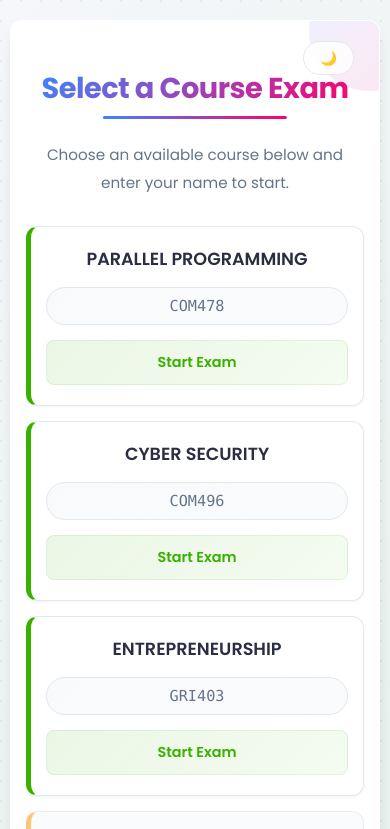
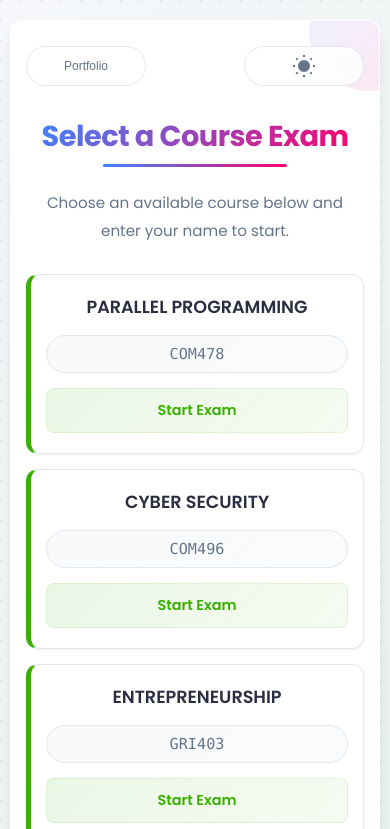
Before and after one commit to tariqahmaad/quizlet, a plain HTML site: page index.html in a window 390 px wide. Shown: the top 829 px of the page. Drawn offline with Linux system fonts and the light colour scheme.

Commit message:
Enhance theme toggle functionality by updating icon display and adding animation. Introduce a new top buttons row in the layout for better alignment of the theme toggle and portfolio button. Update CSS for responsive design and improved user experience.

```diff
--- a/index.html
+++ b/index.html
@@ -13,11 +13,15 @@
 
 <body>
     <div class="container">
+        <div class="top-buttons-row">
+            <button id="portfolio-btn" class="portfolio-btn"
+                onclick="window.open('https://tariqahmaad.github.io/', '_blank')">Portfolio</button>
+            <button id="theme-toggle-btn" class="theme-toggle" aria-label="Toggle theme">
+                <span class="theme-icon" aria-hidden="true"></span>
+            </button>
+        </div>
         <h1>Select a Course Exam</h1>
         <p>Choose an available course below and enter your name to start.</p>
-
-        <!-- Theme Toggle Button -->
-        <button id="theme-toggle-btn" class="theme-toggle">Toggle Theme</button>
 
         <div class="course-grid">
 
--- a/index_script.js
+++ b/index_script.js
@@ -27,9 +27,34 @@ const LOCAL_STORAGE_THEME_KEY = 'themePreference';
 
 function applyTheme(theme) {
     document.documentElement.dataset.theme = theme;
-    // Optional: Update button text/icon if needed
+    // Update the theme icon
     if (themeToggleButton) {
-        themeToggleButton.textContent = theme === 'dark' ? '☀️' : '🌙';
+        const iconSpan = themeToggleButton.querySelector('.theme-icon');
+        if (iconSpan) {
+            iconSpan.innerHTML = theme === 'dark' ? `
+                <svg class="icon-moon" width="24" height="24" viewBox="0 0 24 24" fill="none" xmlns="http://www.w3.org/2000/svg">
+                  <path d="M21 12.79A9 9 0 0 1 12.79 3a7 7 0 1 0 8.21 9.79z" stroke="currentColor" stroke-width="2" fill="currentColor"/>
+                </svg>
+            ` : `
+                <svg class="icon-sun" width="24" height="24" viewBox="0 0 24 24" fill="none" xmlns="http://www.w3.org/2000/svg">
+                  <circle cx="12" cy="12" r="5" stroke="currentColor" stroke-width="2" fill="currentColor"/>
+                  <g stroke="currentColor" stroke-width="2">
+                    <line x1="12" y1="1" x2="12" y2="3"/>
+                    <line x1="12" y1="21" x2="12" y2="23"/>
+                    <line x1="4.22" y1="4.22" x2="5.64" y2="5.64"/>
+                    <line x1="18.36" y1="18.36" x2="19.78" y2="19.78"/>
+                    <line x1="1" y1="12" x2="3" y2="12"/>
+                    <line x1="21" y1="12" x2="23" y2="12"/>
+                    <line x1="4.22" y1="19.78" x2="5.64" y2="18.36"/>
+                    <line x1="18.36" y1="5.64" x2="19.78" y2="4.22"/>
+                  </g>
+                </svg>
+            `;
+            // Add animation class for smooth transition
+            iconSpan.classList.remove('theme-icon-animate');
+            void iconSpan.offsetWidth; // force reflow
+            iconSpan.classList.add('theme-icon-animate');
+        }
     }
 }
 
--- a/style.css
+++ b/style.css
@@ -2480,3 +2480,25 @@ body, .quiz-container, #question-card, .option-btn, .feedback, #results-area,
     padding-bottom: 3px;
   }
 }
+
+.theme-icon {
+  display: flex;
+  align-items: center;
+  justify-content: center;
+  width: 24px;
+  height: 24px;
+  transition: color 0.3s;
+}
+.theme-icon svg {
+  width: 24px;
+  height: 24px;
+  display: block;
+}
+.theme-icon-animate {
+  animation: theme-icon-rotate 0.5s cubic-bezier(0.4,0,0.2,1);
+}
+@keyframes theme-icon-rotate {
+  0% { transform: rotate(-180deg); opacity: 0; }
+  60% { opacity: 1; }
+  100% { transform: rotate(0deg); opacity: 1; }
+}
--- a/style_index.css
+++ b/style_index.css
@@ -714,32 +714,104 @@ body, .container, .course-item, .modal-content, #modal-player-name, #modal-start
 /*    } */
 /* } */
 
-/* --- Theme Toggle Button Styles --- */
-.theme-toggle {
-    position: absolute;
-    top: 20px;
-    right: 25px;
+/* --- Top Buttons Row for Portfolio & Theme Toggle --- */
+.top-buttons-row {
+    display: flex;
+    justify-content: space-between;
+    align-items: center;
+    width: 100%;
+    max-width: 100%;
+    margin-bottom: 18px;
+    gap: 10px;
+}
+
+/* Remove absolute positioning for both buttons */
+.theme-toggle, .portfolio-btn {
+    position: static;
+    margin: 0;
+    top: unset;
+    left: unset;
+    right: unset;
+    z-index: 1;
+}
+
+/* Keep button look */
+.theme-toggle, .portfolio-btn {
     background-color: color-mix(in srgb, var(--card-bg) 80%, transparent);
     border: 1px solid var(--border-color);
     color: var(--text-muted);
-    padding: 8px 16px;
+    padding: 8px 20px;
     border-radius: 20px;
     cursor: pointer;
     font-size: 0.85rem;
     font-weight: 500;
     transition: var(--transition-fast);
     backdrop-filter: blur(5px);
-    z-index: 10;
+    display: flex;
+    align-items: center;
+    justify-content: center;
+    min-width: 120px;
+    height: 40px;
+    box-sizing: border-box;
 }
 
-.theme-toggle:hover {
+.theme-toggle .theme-icon {
+    margin: 0 auto;
+    display: flex;
+    align-items: center;
+    justify-content: center;
+}
+
+.theme-toggle:hover, .portfolio-btn:hover {
     background-color: color-mix(in srgb, var(--card-bg) 100%, transparent);
     color: var(--text-color);
     box-shadow: var(--shadow-sm);
     transform: translateY(-1px);
 }
 
-.theme-toggle:focus {
+.theme-toggle:focus, .portfolio-btn:focus {
     outline: none;
     box-shadow: 0 0 0 3px color-mix(in srgb, var(--primary-color) 20%, transparent);
 }
+
+@media (max-width: 768px) {
+    .theme-toggle, .portfolio-btn {
+        padding: 6px 12px;
+        font-size: 0.8rem;
+    }
+    .top-buttons-row {
+        margin-bottom: 12px;
+    }
+}
+
+@media (max-width: 480px) {
+    .theme-toggle, .portfolio-btn {
+        padding: 7px 10px;
+        font-size: 0.75rem;
+    }
+    .top-buttons-row {
+        margin-bottom: 8px;
+    }
+}
+
+.theme-icon {
+  display: flex;
+  align-items: center;
+  justify-content: center;
+  width: 24px;
+  height: 24px;
+  transition: color 0.3s;
+}
+.theme-icon svg {
+  width: 24px;
+  height: 24px;
+  display: block;
+}
+.theme-icon-animate {
+  animation: theme-icon-rotate 0.5s cubic-bezier(0.4,0,0.2,1);
+}
+@keyframes theme-icon-rotate {
+  0% { transform: rotate(-180deg); opacity: 0; }
+  60% { opacity: 1; }
+  100% { transform: rotate(0deg); opacity: 1; }
+}
```
Also changed, not shown: quiz.html (+3 -1 lines), script.js (+27 -2 lines), 1 other file.
